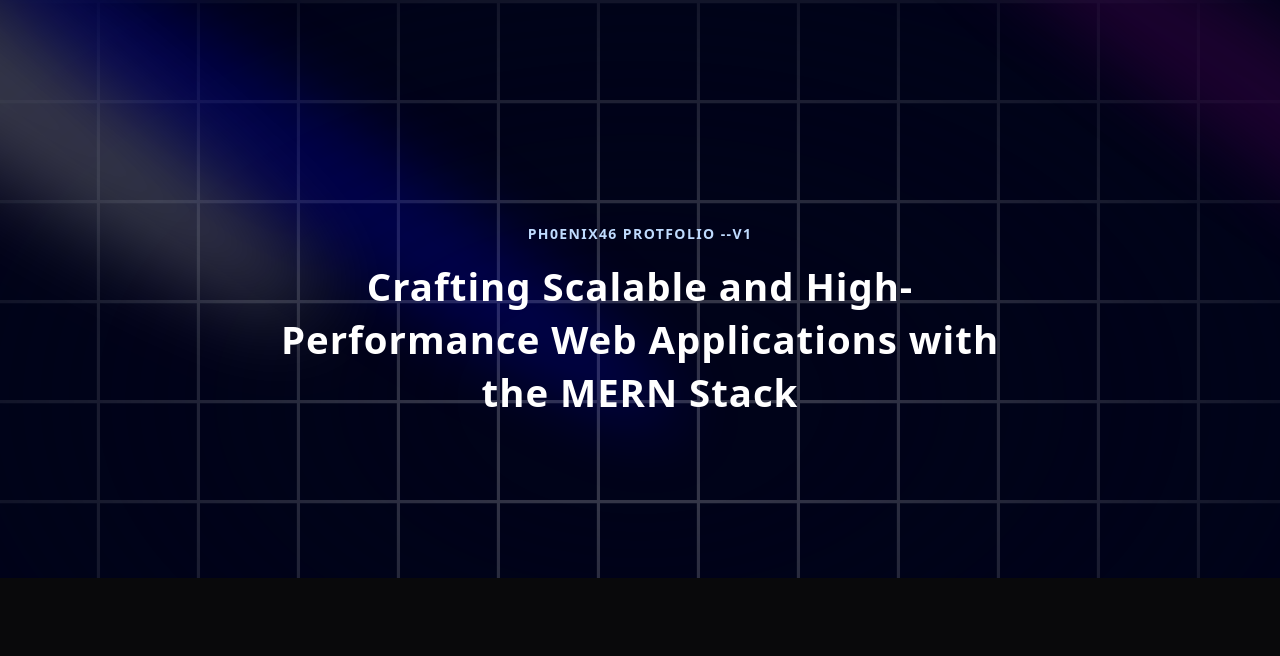
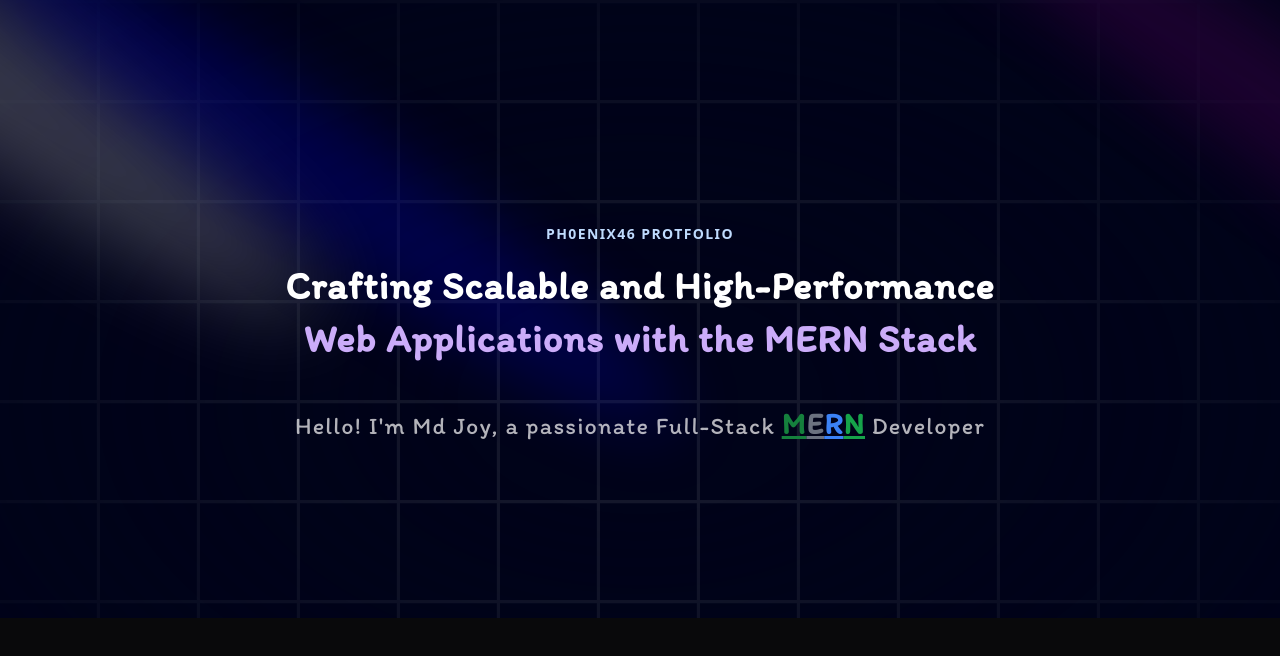
Before and after one commit to pH0enix46/my-PorTFolio---V1, a Next.js app: page / in a window 1280 px wide. Shown: the top 656 px of the page. Built offline with nearby package versions, Linux system fonts and the light colour scheme.

Commit message:
✅ hero ui chnage and make it cooler

```diff
--- a/app/globals.css
+++ b/app/globals.css
@@ -87,3 +87,8 @@
     background: linear-gradient(90deg, #161a31 0%, #06091f 100%);
   }
 }
+
+body {
+  font-family: var(--font-itim), sans-serif;
+  color: rgba(255, 255, 255, 0.7);
+}
--- a/components/Hero.tsx
+++ b/components/Hero.tsx
@@ -19,12 +19,12 @@ export default function Hero() {
         <Spotlight className="top-28 left-80 h-[80vh] w-[50vw]" fill="blue" />
       </div>
 
-      <div className="h-screen w-full dark:bg-black-100 bg-white absolute dark:bg-grid-white/[0.2] bg-grid-black/[0.3] flex items-center justify-center top-0 left-0">
+      <div className="h-screen w-full dark:bg-black-100 bg-white absolute dark:bg-grid-white/[0.08] bg-grid-black/[0.3] flex items-center justify-center top-0 left-0">
         <div className="absolute pointer-events-none inset-0 flex items-center justify-center dark:bg-black-100 bg-white [mask-image:radial-gradient(ellipse_at_center,transparent_20%,black)]"></div>
       </div>
 
       <div className="flex justify-center relative my-20 z-10">
-        <div className="max-w-[88vw] md:max-w-2xl lg:max-w-[60vw] flex flex-col items-center justify-center">
+        <div className="max-w-[100vw] md:max-w-2xl lg:max-w-[60vw] flex flex-col items-center justify-center">
           <HeroDescription />
         </div>
       </div>
--- a/components/content/HeroDescription.tsx
+++ b/components/content/HeroDescription.tsx
@@ -1,19 +1,51 @@
 // // //
 
-import React from "react";
+"use client";
+import React, { useState, useEffect } from "react";
 import { TextGenerateEffect } from "../ui/text-generate-effect";
 
 export default function HeroDescription() {
+  const [isVisible, setIsVisible] = useState(false);
+
+  useEffect(() => {
+    const timer = setTimeout(() => {
+      setIsVisible(true);
+    }, 1500);
+
+    return () => clearTimeout(timer);
+  }, []);
+
   return (
     <div className="flex flex-col items-center">
-      <h2 className="uppercase tracking-widest text-[10px] md:text-sm text-blue-200 max-w-80 font-bold">
-        pH0enix46 protfolio --v1
+      <h2 className="uppercase tracking-widest text-[10px] md:text-sm text-blue-200 max-w-80 font-bold font-sans">
+        pH0enix46 protfolio
       </h2>
 
       <TextGenerateEffect
         className="text-center text-[5vw] md:text-[4vw] lg:text-[3vw]"
         words="Crafting Scalable and High-Performance Web Applications with the MERN Stack"
       />
+
+      <p
+        className={`${
+          isVisible ? "opacity-100" : "opacity-0"
+        } pt-6 md:pt-10 md:tracking-wider mb-4 text-sm md:text-lg lg:text-2xl text-center transition-opacity ease-in-out duration-1000`}
+      >
+        Hello! I&apos;m Md Joy, a passionate Full-Stack{" "}
+        <span className="text-green-700 font-bold text-base md:text-xl lg:text-3xl underline">
+          M
+        </span>
+        <span className="text-gray-500 font-bold text-base md:text-xl lg:text-3xl underline">
+          E
+        </span>
+        <span className="text-blue-500 font-bold text-base md:text-xl lg:text-3xl underline">
+          R
+        </span>
+        <span className="text-green-600 font-bold text-base md:text-xl lg:text-3xl underline">
+          N
+        </span>{" "}
+        Developer
+      </p>
     </div>
   );
 }
--- a/components/ui/text-generate-effect.tsx
+++ b/components/ui/text-generate-effect.tsx
@@ -39,7 +39,9 @@ export const TextGenerateEffect = ({
           return (
             <motion.span
               key={word + idx}
-              className="dark:text-white text-black opacity-0"
+              className={` ${
+                idx > 3 ? "text-purple" : "dark:text-white text-black"
+              }  opacity-0`}
               style={{
                 filter: filter ? "blur(10px)" : "none",
               }}
```
